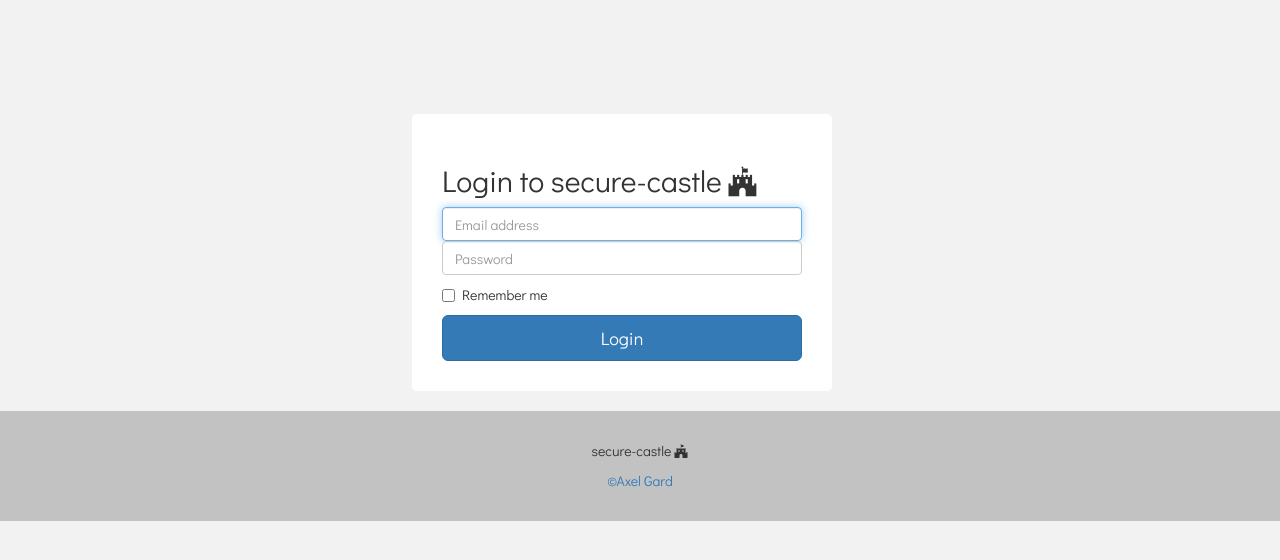
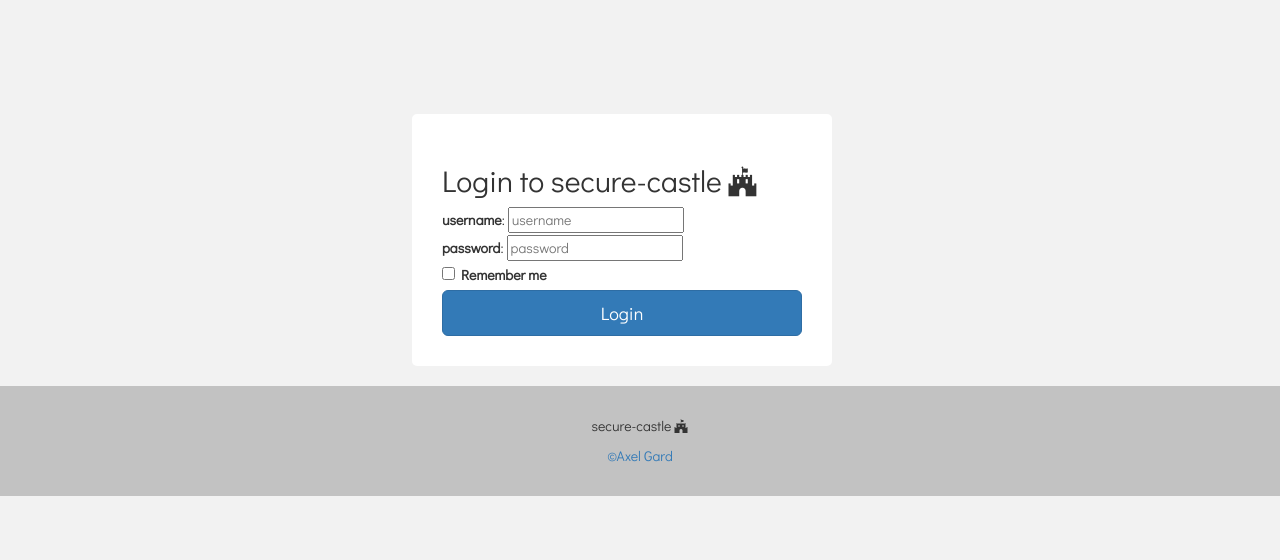
Before and after one commit to AxelGard/secure-castle, a Flask app: page / in a window 1280 px wide. Shown: the top 560 px of the page. Run offline with Flask 2, Linux system fonts and the light colour scheme; some libraries are stand-ins or nearby versions.

Commit message:
added jwt

```diff
--- a/application/forms.py
+++ b/application/forms.py
@@ -3,5 +3,5 @@ from wtforms import TextField, PasswordField, IntegerField, StringField, validat
 
 class LoginForum(FlaskForm):
     """ login form filds """
-    username = TextField('username', render_kw={"placeholder": "e-mail"})
+    username = TextField('username', render_kw={"placeholder": "username"})
     password = PasswordField('password', render_kw={"placeholder": "password"})
--- a/application/main.py
+++ b/application/main.py
@@ -2,6 +2,16 @@
 from flask import Flask, escape, request
 from flask_cachebuster import CacheBuster
 
+#JWT
+from flask_jwt import JWT, jwt_required, current_identity
+from werkzeug.security import safe_str_cmp
+from flask_jwt_extended import (
+    JWTManager, jwt_required, create_access_token,
+    get_jwt_identity
+)
+import user
+
+#logging
 import os
 import logging
 import logging.handlers
@@ -28,4 +38,5 @@ def cache_buster():
 if __name__ == "__main__":
     print(" * starting --> secure-castle")
     cache_buster()
+    jwt = JWT(app, user.authenticate, user.identity)
     app.run(debug=app.config['DEBUG'], port=app.config['PORT'])
--- a/application/templates/login.html
+++ b/application/templates/login.html
@@ -4,21 +4,18 @@
 
 <div class="container">
   <div class="box loginBox">
-    <form class="form-signin">
+    <form method="POST" action="/login">
       <h2 class="form-signin-heading">Login to secure-castle <i class="fa fa-fort-awesome" aria-hidden="true"></i></h2>
-      <label for="inputEmail" class="sr-only">Email address</label>
-      <input type="email" id="inputEmail" class="form-control" placeholder="Email address" required autofocus>
-      <label for="inputPassword" class="sr-only">Password</label>
-      <input type="password" id="inputPassword" class="form-control" placeholder="Password" required>
-      <div class="checkbox">
-        <label>
-          <input type="checkbox" value="remember-me"> Remember me
-        </label>
-      </div>
+      <div>{{ form.username.label }}: {{ form.username(class="css_class") }}</div>
+      <div>{{ form.password.label }}: {{ form.password() }}</div>
+
+      <label>
+        <input type="checkbox" value="remember-me"> Remember me
+      </label>
       <button class="btn btn-lg btn-primary btn-block" type="submit">Login</button>
     </form>
   </div>
-
 </div>
 
+
 {% endblock %}
--- /dev/null
+++ b/application/user.py
@@ -0,0 +1,37 @@
+from flask_jwt import JWT, jwt_required, current_identity
+from werkzeug.security import safe_str_cmp
+
+
+class User(object):
+    def __init__(self, id, username, password):
+        self.id = id
+        self.username = username
+        self.password = password
+
+    def __str__(self):
+        return "User(id='%s')" % self.id
+
+#temp usertest
+users = [
+    User(1, 'user1', '123'),
+    User(2, 'user2', 'abcxyz'),
+]
+
+username_table = {u.username: u for u in users}
+userid_table = {u.id: u for u in users}
+
+def authenticate(username, password):
+    user = username_table.get(username, None)
+    if user and safe_str_cmp(user.password.encode('utf-8'), password.encode('utf-8')):
+        return user
+
+def is_authenticate(username, password):
+    global users
+    for user in users:
+        if user.username == username and user.password == password:
+            return True
+    return False
+
+def identity(payload):
+    user_id = payload['identity']
+    return userid_table.get(user_id, None)
--- a/application/views.py
+++ b/application/views.py
@@ -1,16 +1,29 @@
 from main import app
 import forms
 from flask import render_template, abort, session, flash, redirect, request
+from flask_jwt import JWT, jwt_required, current_identity
+from flask_jwt_extended import (
+    JWTManager, jwt_required, create_access_token,
+    get_jwt_identity
+)
+import user
 
 @app.route('/')
 @app.route('/login', methods=['GET', 'POST'])
-@app.route('/login/', methods=['GET', 'POST'])
 def login():
     if request.method == 'POST':
         username = request.form['username']
         password = request.form['password']
         if not username or not password:
             return abort(400)
+        if user.is_authenticate(username, password):
+            user.authenticate(username, password)
+            flash('You were successfully logged in')
+            access_token = create_access_token(identity=username)
+            return redirect("/files"), jsonify(access_token=access_token), 200
+        else:
+            flash('Login failed')
+            return redirect("/")
 
     elif request.method == 'GET':
         logout()
@@ -18,6 +31,11 @@ def login():
         return render_template('login.html', form=form)
     else:
         return abort(400)
+
+@app.route("/files")
+@jwt_required
+def files():
+    return "files"
 
 
 @app.route('/logout')
--- a/requirements.txt
+++ b/requirements.txt
@@ -1,3 +1,6 @@
 flask
 flask_cachebuster
 flask_wtf
+Flask-JWT
+flask_jwt_extended
+werkzeug
```
